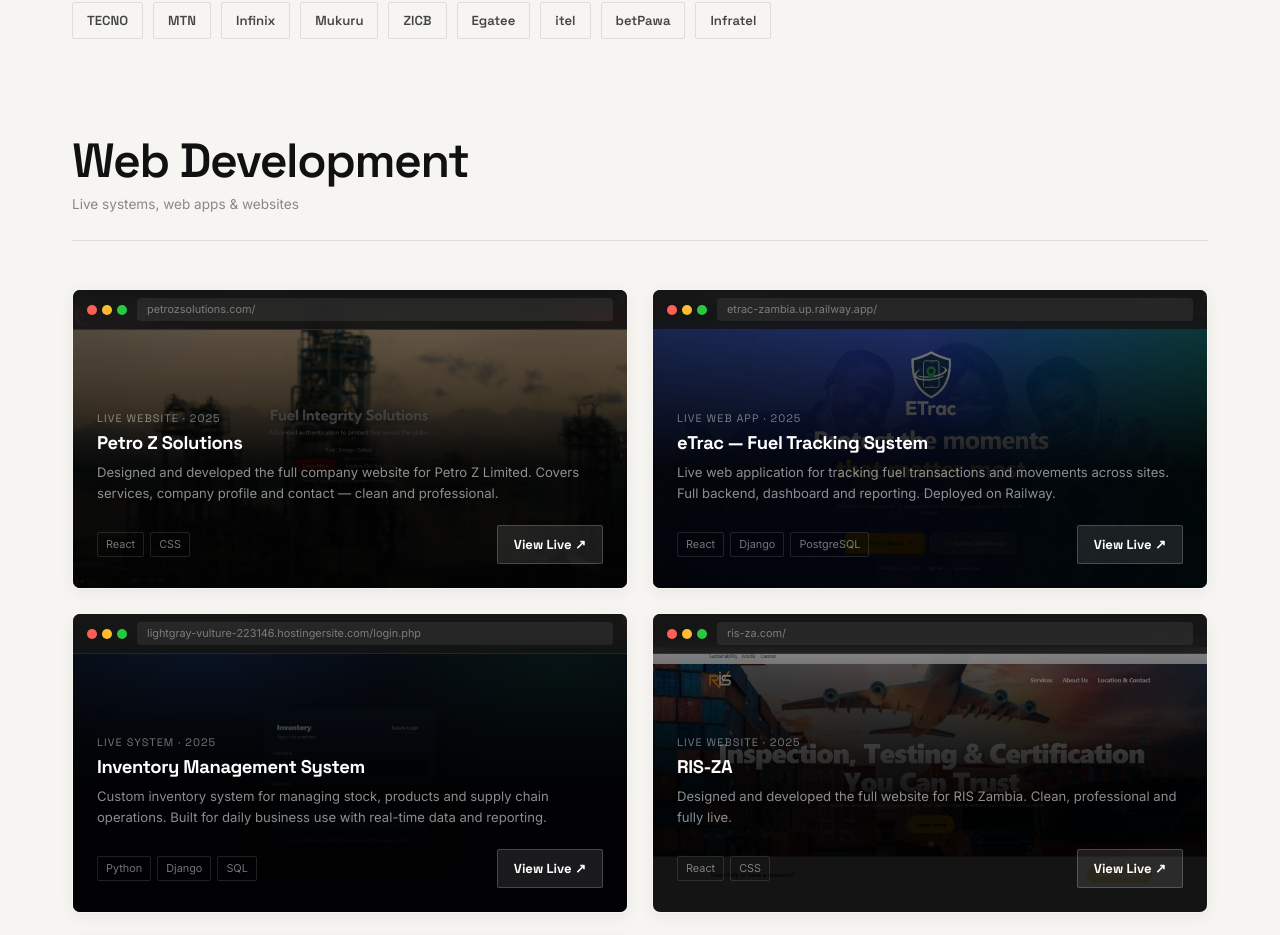
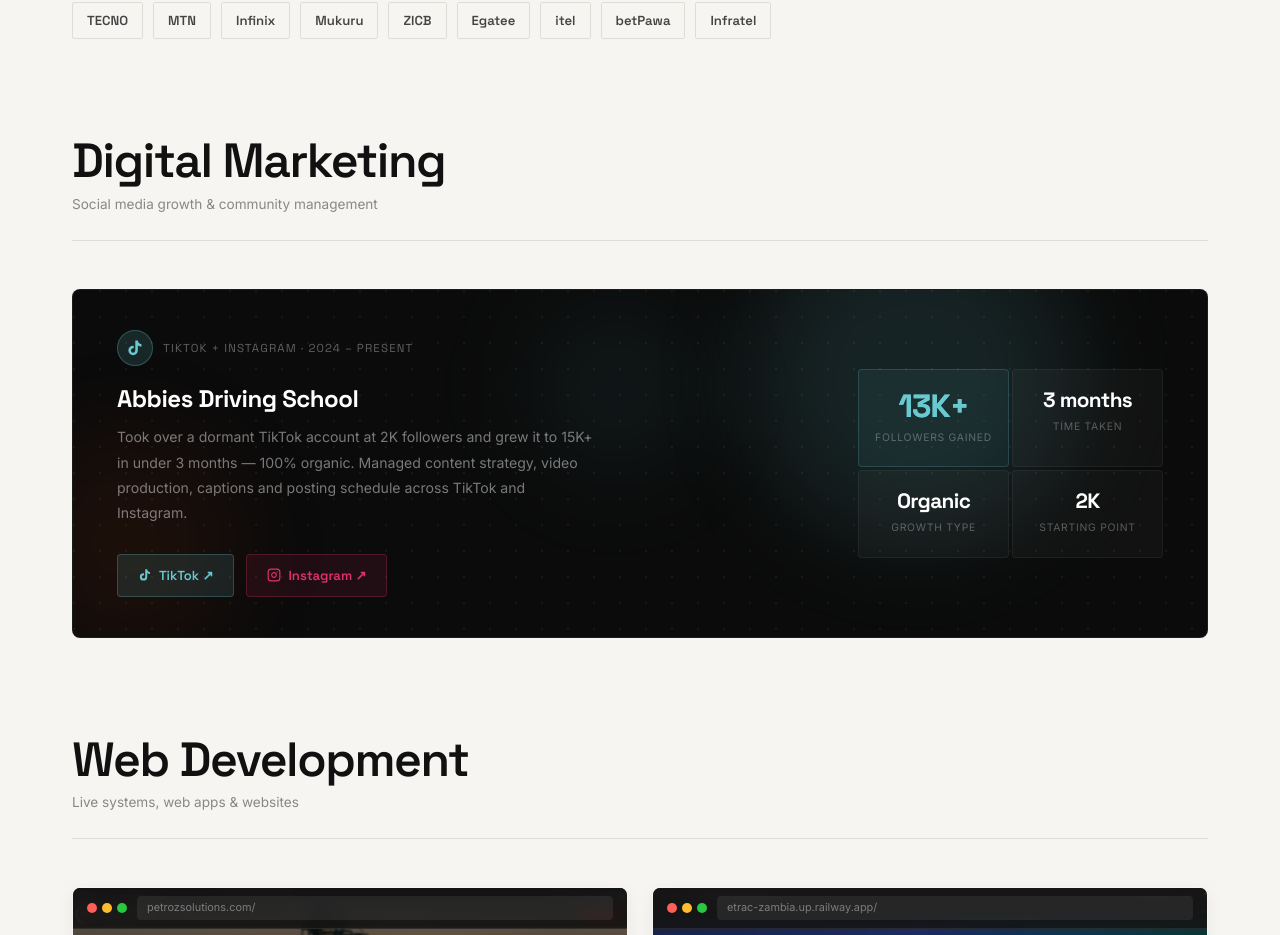
Before and after one commit to saidi365/portifolio, a React (Vite) app: page / in a window 1280 px wide. Shown: the part 5515-6450 px from the top of the page. Built offline with nearby package versions, Linux system fonts and the light colour scheme.

Commit message:
Add digital marketing section with animated Abbies Driving School case study

```diff
--- a/src/components/Work.jsx
+++ b/src/components/Work.jsx
@@ -151,6 +151,146 @@
   )
 }
 
+function SocialCard({ p, i }) {
+  const [hovered, setHovered] = useState(false)
+
+  const orbs = [
+    { w: 320, h: 320, top: '-20%', left: '60%', color: 'rgba(105,201,208,0.13)', dur: 8 },
+    { w: 200, h: 200, top: '50%',  left: '-5%', color: 'rgba(232,72,10,0.08)',   dur: 11 },
+    { w: 160, h: 160, top: '10%',  left: '40%', color: 'rgba(105,201,208,0.07)', dur: 7 },
+  ]
+
+  return (
+    <motion.div
+      initial={{ opacity: 0, y: 40 }}
+      whileInView={{ opacity: 1, y: 0 }}
+      viewport={{ once: true, margin: '-40px' }}
+      transition={{ duration: 0.6, delay: i * 0.1 }}
+      onMouseEnter={() => setHovered(true)}
+      onMouseLeave={() => setHovered(false)}
+      style={{
+        borderRadius: 8, overflow: 'hidden',
+        background: '#0b0b0b',
+        border: `1px solid ${hovered ? 'rgba(105,201,208,0.5)' : 'rgba(255,255,255,0.07)'}`,
+        padding: '40px 44px',
+        transition: 'border-color 0.4s, box-shadow 0.4s',
+        boxShadow: hovered ? '0 0 40px rgba(105,201,208,0.08)' : 'none',
+        display: 'grid',
+        gridTemplateColumns: '1fr auto',
+        gap: 40,
+        alignItems: 'center',
+        position: 'relative',
+      }}
+      className="social-card"
+    >
+      {/* Animated background orbs */}
+      {orbs.map((o, j) => (
+        <motion.div
+          key={j}
+          animate={{ y: [0, -18, 0], x: [0, 10, 0], scale: [1, 1.08, 1] }}
+          transition={{ duration: o.dur, repeat: Infinity, ease: 'easeInOut', delay: j * 1.5 }}
+          style={{
+            position: 'absolute',
+            width: o.w, height: o.h,
+            top: o.top, left: o.left,
+            borderRadius: '50%',
+            background: o.color,
+            filter: 'blur(48px)',
+            pointerEvents: 'none',
+            zIndex: 0,
+          }}
+        />
+      ))}
+
+      {/* Dot grid overlay */}
+      <div style={{
+        position: 'absolute', inset: 0, zIndex: 0, pointerEvents: 'none',
+        backgroundImage: 'radial-gradient(circle at 1px 1px, rgba(255,255,255,0.055) 1px, transparent 0)',
+        backgroundSize: '26px 26px',
+      }} />
+
+      {/* Left */}
+      <div style={{ position: 'relative', zIndex: 1 }}>
+        <div style={{ display: 'flex', alignItems: 'center', gap: 10, marginBottom: 20 }}>
+          <motion.div
+            animate={{ boxShadow: ['0 0 0 0 rgba(105,201,208,0.3)', '0 0 0 8px rgba(105,201,208,0)', '0 0 0 0 rgba(105,201,208,0)'] }}
+            transition={{ duration: 2.5, repeat: Infinity }}
+            style={{ width: 36, height: 36, borderRadius: '50%', background: 'rgba(105,201,208,0.15)', border: '1px solid rgba(105,201,208,0.3)', display: 'flex', alignItems: 'center', justifyContent: 'center' }}
+          >
+            <svg width="18" height="18" viewBox="0 0 24 24" fill="#69C9D0">
+              <path d="M19.59 6.69a4.83 4.83 0 0 1-3.77-4.25V2h-3.45v13.67a2.89 2.89 0 0 1-2.88 2.5 2.89 2.89 0 0 1-2.89-2.89 2.89 2.89 0 0 1 2.89-2.89c.28 0 .54.04.79.1V9.01a6.32 6.32 0 0 0-.79-.05 6.34 6.34 0 0 0-6.34 6.34 6.34 6.34 0 0 0 6.34 6.34 6.34 6.34 0 0 0 6.33-6.34V8.69a8.19 8.19 0 0 0 4.79 1.54V6.79a4.85 4.85 0 0 1-1.02-.1z"/>
+            </svg>
+          </motion.div>
+          <span style={{ fontSize: '0.72rem', color: 'rgba(255,255,255,0.35)', textTransform: 'uppercase', letterSpacing: '0.1em', fontFamily: 'Space Grotesk' }}>{p.platform} · {p.period}</span>
+        </div>
+
+        <h3 style={{ fontSize: '1.5rem', fontWeight: 700, color: '#fff', fontFamily: 'Space Grotesk', letterSpacing: '-0.02em', marginBottom: 12 }}>{p.client}</h3>
+        <p style={{ fontSize: '0.88rem', color: 'rgba(255,255,255,0.45)', lineHeight: 1.8, marginBottom: 28, maxWidth: 480 }}>{p.desc}</p>
+
+        <div style={{ display: 'flex', gap: 12 }}>
+          <motion.a
+            href={p.tiktok} target="_blank" rel="noopener noreferrer"
+            whileHover={{ scale: 1.04 }} whileTap={{ scale: 0.97 }}
+            style={{
+              display: 'inline-flex', alignItems: 'center', gap: 7,
+              padding: '10px 20px', borderRadius: 4,
+              background: 'rgba(105,201,208,0.12)',
+              border: '1px solid rgba(105,201,208,0.25)',
+              color: '#69C9D0', fontSize: '0.82rem', fontWeight: 600, fontFamily: 'Space Grotesk',
+            }}
+          >
+            <svg width="14" height="14" viewBox="0 0 24 24" fill="currentColor"><path d="M19.59 6.69a4.83 4.83 0 0 1-3.77-4.25V2h-3.45v13.67a2.89 2.89 0 0 1-2.88 2.5 2.89 2.89 0 0 1-2.89-2.89 2.89 2.89 0 0 1 2.89-2.89c.28 0 .54.04.79.1V9.01a6.32 6.32 0 0 0-.79-.05 6.34 6.34 0 0 0-6.34 6.34 6.34 6.34 0 0 0 6.34 6.34 6.34 6.34 0 0 0 6.33-6.34V8.69a8.19 8.19 0 0 0 4.79 1.54V6.79a4.85 4.85 0 0 1-1.02-.1z"/></svg>
+            TikTok ↗
+          </motion.a>
+          <motion.a
+            href={p.instagram} target="_blank" rel="noopener noreferrer"
+            whileHover={{ scale: 1.04 }} whileTap={{ scale: 0.97 }}
+            style={{
+              display: 'inline-flex', alignItems: 'center', gap: 7,
+              padding: '10px 20px', borderRadius: 4,
+              background: 'rgba(225,48,108,0.1)',
+              border: '1px solid rgba(225,48,108,0.25)',
+              color: '#E1306C', fontSize: '0.82rem', fontWeight: 600, fontFamily: 'Space Grotesk',
+            }}
+          >
+            <svg width="14" height="14" viewBox="0 0 24 24" fill="none" stroke="currentColor" strokeWidth="2" strokeLinecap="round" strokeLinejoin="round"><rect x="2" y="2" width="20" height="20" rx="5" ry="5"/><path d="M16 11.37A4 4 0 1 1 12.63 8 4 4 0 0 1 16 11.37z"/><line x1="17.5" y1="6.5" x2="17.51" y2="6.5"/></svg>
+            Instagram ↗
+          </motion.a>
+        </div>
+      </div>
+
+      {/* Right — animated stats */}
+      <div style={{ display: 'grid', gridTemplateColumns: '1fr 1fr', gap: 3, minWidth: 240, position: 'relative', zIndex: 1 }}>
+        {p.stats.map((s, j) => (
+          <motion.div
+            key={j}
+            initial={{ opacity: 0, y: 12 }}
+            whileInView={{ opacity: 1, y: 0 }}
+            viewport={{ once: true }}
+            transition={{ duration: 0.4, delay: 0.3 + j * 0.08 }}
+            whileHover={{ background: 'rgba(105,201,208,0.08)' }}
+            style={{
+              background: j === 0 ? 'rgba(105,201,208,0.07)' : 'rgba(255,255,255,0.03)',
+              border: j === 0 ? '1px solid rgba(105,201,208,0.2)' : '1px solid rgba(255,255,255,0.05)',
+              padding: '20px 16px', textAlign: 'center', borderRadius: 4,
+              transition: 'background 0.3s',
+            }}
+          >
+            <motion.div
+              animate={j === 0 ? { textShadow: ['0 0 0px #69C9D0', '0 0 16px #69C9D0', '0 0 0px #69C9D0'] } : {}}
+              transition={{ duration: 3, repeat: Infinity, delay: 1 }}
+              style={{ fontSize: j === 0 ? '2rem' : '1.3rem', fontWeight: 800, fontFamily: 'Space Grotesk', color: j === 0 ? '#69C9D0' : '#fff', letterSpacing: '-0.03em', lineHeight: 1 }}
+            >
+              {s.value}
+            </motion.div>
+            <div style={{ fontSize: '0.65rem', color: 'rgba(255,255,255,0.3)', fontFamily: 'Inter', marginTop: 8, textTransform: 'uppercase', letterSpacing: '0.07em' }}>{s.label}</div>
+          </motion.div>
+        ))}
+      </div>
+    </motion.div>
+  )
+}
+
 const designProjects = [
   {
     tag: 'Campaign · 2025',
@@ -241,6 +381,25 @@
     tools: ['Illustrator'],
     img: '/images/page_13.jpg',
     size: 'large',
+  },
+]
+
+const socialProjects = [
+  {
+    client: "Abbies Driving School",
+    platform: "TikTok + Instagram",
+    period: "2024 – Present",
+    desc: "Took over a dormant TikTok account at 2K followers and grew it to 15K+ in under 3 months — 100% organic. Managed content strategy, video production, captions and posting schedule across TikTok and Instagram.",
+    stats: [
+      { label: 'Followers gained', value: '13K+' },
+      { label: 'Time taken', value: '3 months' },
+      { label: 'Growth type', value: 'Organic' },
+      { label: 'Starting point', value: '2K' },
+    ],
+    tiktok: 'https://www.tiktok.com/@abbiesdrivingschool',
+    instagram: 'https://www.instagram.com/abbiesdrivingschool/',
+    accent: '#010101',
+    accentLight: '#69C9D0',
   },
 ]
 
@@ -369,6 +528,23 @@
           </div>
         </div>
 
+        {/* ── DIGITAL MARKETING ── */}
+        <motion.div
+          initial={{ opacity: 0, y: 20 }}
+          whileInView={{ opacity: 1, y: 0 }}
+          viewport={{ once: true }}
+          style={{ borderBottom: '1px solid var(--border)', paddingBottom: 24, marginBottom: 48 }}
+        >
+          <h2 style={{ fontSize: 'clamp(2rem, 4vw, 3rem)', letterSpacing: '-0.03em', marginBottom: 6 }}>Digital Marketing</h2>
+          <p style={{ fontSize: '0.85rem', color: 'var(--muted)' }}>Social media growth & community management</p>
+        </motion.div>
+
+        <div style={{ display: 'flex', flexDirection: 'column', gap: 20, marginBottom: 96 }}>
+          {socialProjects.map((p, i) => (
+            <SocialCard key={i} p={p} i={i} />
+          ))}
+        </div>
+
         {/* ── WEB DEVELOPMENT ── */}
         <motion.div
           initial={{ opacity: 0, y: 20 }}
@@ -428,6 +604,9 @@
           .work-grid { columns: 1 !important; }
           .web-grid { grid-template-columns: 1fr !important; }
         }
+        @media (max-width: 768px) {
+          .social-card { grid-template-columns: 1fr !important; }
+        }
       `}</style>
     </section>
   )
```
